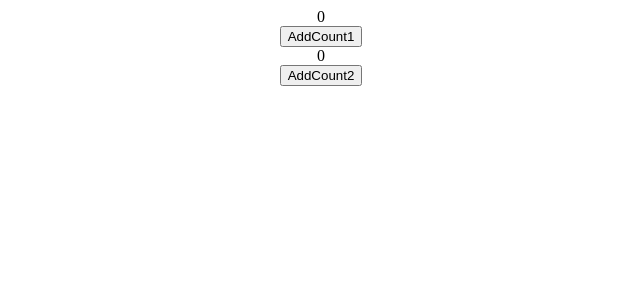
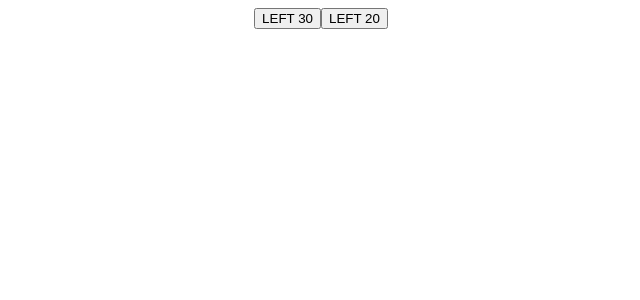
Before and after one commit to pl-pr-pm/react_hooks_web_basis, a React (Create React App) app: page / in a window 1280 px wide. Shown: the top 300 px of the page, without its empty margins (319-959 px from the left). Built offline with nearby package versions, Linux system fonts and the light colour scheme.

Commit message:
combineReducerとuseReducerを使った状態管理

```diff
--- a/package.json
+++ b/package.json
@@ -9,7 +9,9 @@
     "axios": "^0.24.0",
     "react": "^17.0.2",
     "react-dom": "^17.0.2",
+    "react-redux": "^7.2.6",
     "react-scripts": "^5.0.0",
+    "redux": "^4.0.5",
     "web-vitals": "^2.1.3"
   },
   "scripts": {
--- a/src/App.js
+++ b/src/App.js
@@ -1,56 +1,29 @@
 import './App.css';
-//import BasicReducer from './components/BaicReducer';
-// import AppContext from './contexts/AppContext';
-// import Memo from './components/Memo';
-
-// import { useReducer } from 'react';
-import CountDisplay from './components/CountDisplay';
-import CountClick from './components/CountClick';
-import { useCallback, useState } from 'react';
-
-// const initialState = 0;
-// const reducer = (currentState, action) => {
-//   switch (action) {
-//     case 'add_1':
-//       return currentState + 1;
-//     case 'multiple_3':
-//       return currentState * 3;
-//     case 'reset':
-//       return initialState;
-//     default:
-//       return currentState;
-//   }
-// };
+import { useReducer } from 'react';
+import rootReducer from './reducers';
+import { SELL_MEAT, SELL_VEGETABLE } from './reducers/actionTypes';
 
 function App() {
-  // const [count, dispatch] = useReducer(reducer, initialState);
+  const initialState = {
+    reducerMeat: {
+      numOfMeat: 30,
+    },
+    reducerVegetable: {
+      numOfVegetable: 20,
+    },
+  };
 
-  const [count1, setCount1] = useState(0);
-  const [count2, setCount2] = useState(0);
-
-  /**
-   * 初期レンダリング時のみレンダリングさせるため、useCallbackを利用
-   * propsでアロー関数を渡す時、毎回関数が作成されるため、propsを渡す先のコンポーネントがレンダリングされてしまう
-   */
-  const AddCount1 = useCallback(() => {
-    setCount1((prev) => prev + 1);
-  }, []);
-
-  const AddCount2 = useCallback(() => {
-    setCount2((prev) => prev + 1);
-  }, []);
+  const [state, dispatch] = useReducer(rootReducer, initialState);
 
   return (
-    // <AppContext.Provider
-    //   value={{ countProvided: count, dispatchProvided: dispatch }}
-    // >
     <div className="App">
-      <CountDisplay name="count1" count={count1} />
-      <CountClick handleClick={AddCount1}>AddCount1</CountClick>
-      <CountDisplay name="count2" count={count2} />
-      <CountClick handleClick={AddCount2}>AddCount2</CountClick>
+      <button onClick={() => dispatch({ type: SELL_MEAT })}>
+        LEFT {state.reducerMeat.numOfMeat} {/* state.reducername.statename */}
+      </button>
+      <button onClick={() => dispatch({ type: SELL_VEGETABLE })}>
+        LEFT {state.reducerVegetable.numOfVegetable}
+      </button>
     </div>
-    // </AppContext.Provider>
   );
 }
 
--- /dev/null
+++ b/src/reducers/actionTypes.js
@@ -0,0 +1,2 @@
+export const SELL_MEAT = 'SELL_MEAT';
+export const SELL_VEGETABLE = 'SELL_VEGETABLE';
--- /dev/null
+++ b/src/reducers/index.js
@@ -0,0 +1,10 @@
+import { combineReducers } from 'redux';
+import reducerMeat from './reducerMeat';
+import reducerVegetable from './reducerVegetable';
+
+const rootReducer = combineReducers({
+  reducerMeat,
+  reducerVegetable,
+});
+
+export default rootReducer;
--- /dev/null
+++ b/src/reducers/reducerMeat.js
@@ -0,0 +1,14 @@
+import { SELL_MEAT } from './actionTypes';
+
+const reducerMeat = (state = [], action) => {
+  switch (action.type) {
+    case SELL_MEAT:
+      return {
+        ...state,
+        numOfMeat: state.numOfMeat - 1,
+      };
+    default:
+      return state;
+  }
+};
+export default reducerMeat;
--- /dev/null
+++ b/src/reducers/reducerVegetable.js
@@ -0,0 +1,14 @@
+import { SELL_VEGETABLE } from './actionTypes';
+
+const reducerVegetable = (state = [], action) => {
+  switch (action.type) {
+    case SELL_VEGETABLE:
+      return {
+        ...state,
+        numOfVegetable: state.numOfVegetable - 1,
+      };
+    default:
+      return state;
+  }
+};
+export default reducerVegetable;
```
Also changed, not shown: 1 other file (tests, documents, lock files or other folders).
